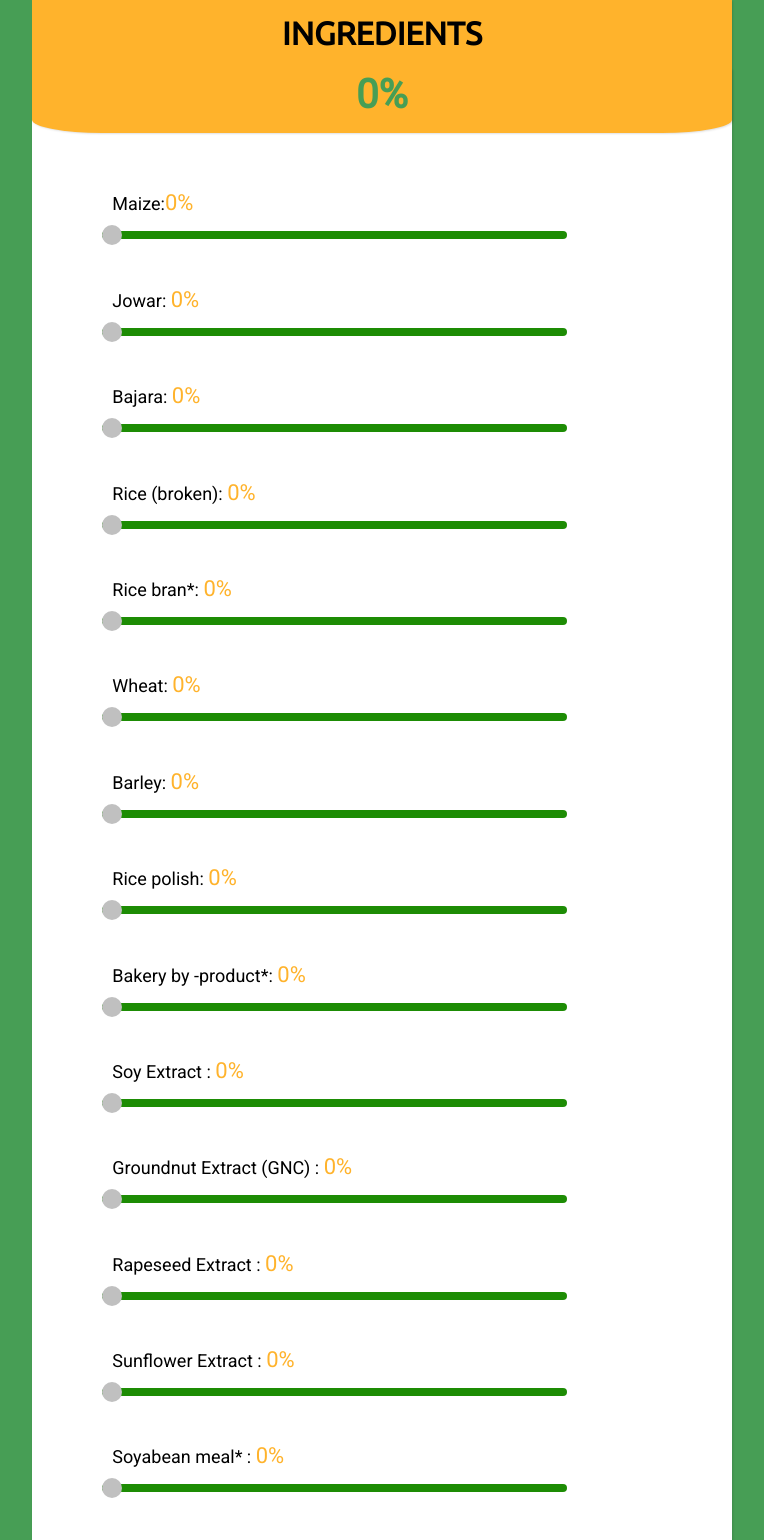
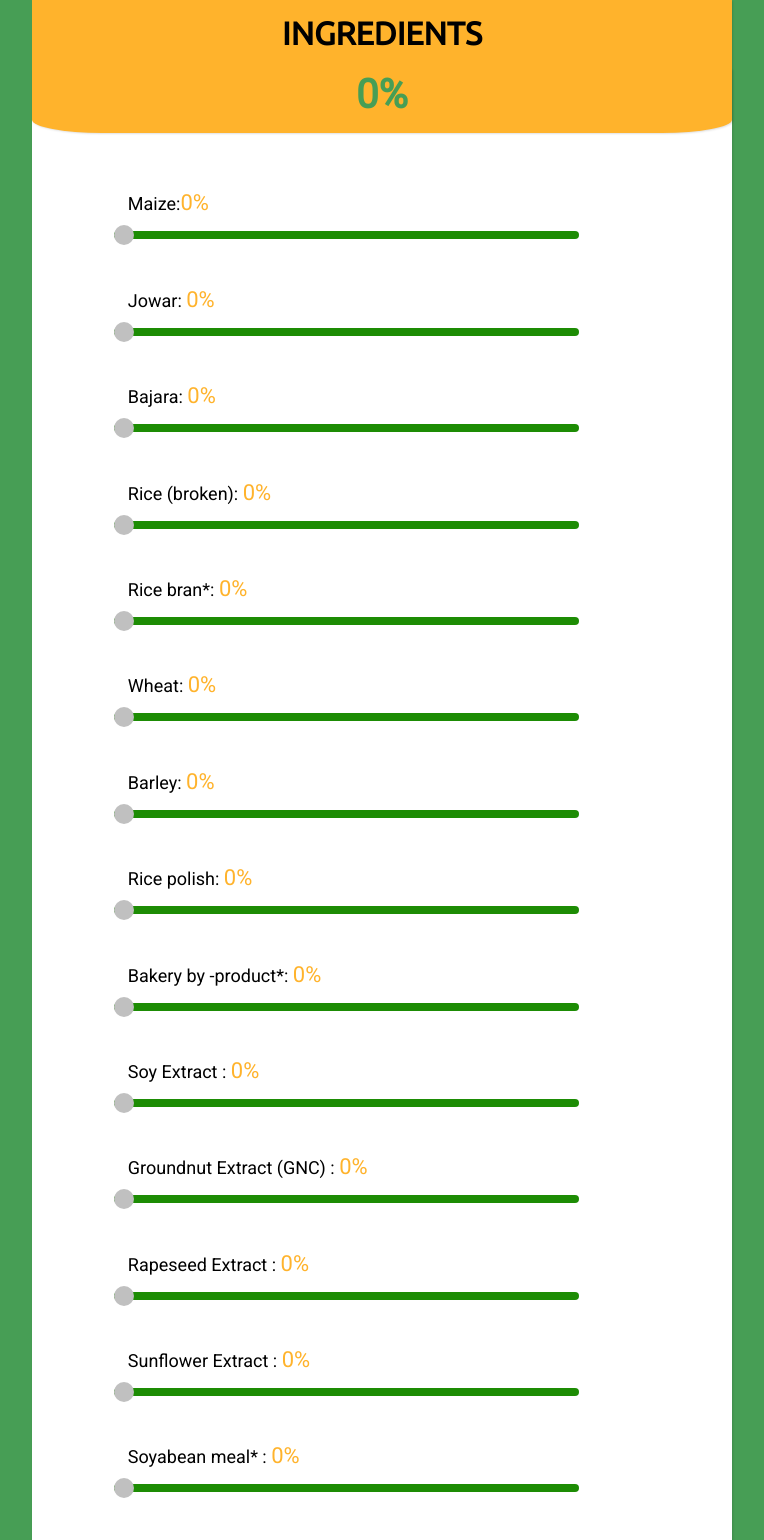
Before and after one commit to prithiviravi/kolincalulator, a Django app: page /Breed in a window 1280 px wide. Shown: the top 1540 px of the page, without its empty margins (258-1022 px from the left). Run offline with Django 3.2, Linux system fonts and the light colour scheme.

Commit message:
'updated'

```diff
--- a/templates/Calcus1.html
+++ b/templates/Calcus1.html
@@ -13,7 +13,7 @@
 </head>
 <body>
     <style>
-        p {font-size: 18px; padding-left: 6.5%; margin-top: 7%; margin-bottom: -5%; max-width: 60%;}
+        p {font-size: 18px; padding-left: 9%; margin-top: 7%; margin-bottom: -5%; max-width: 60%;}
         span{
             color:  #ffb32c;
             font-size: 22px;
@@ -105,7 +105,7 @@
             outline: none;
             opacity: 1;
             border-radius: 100px;
-            margin-left: 6.5%;
+            margin-left: 9%;
           }
 
           .switch{
```
